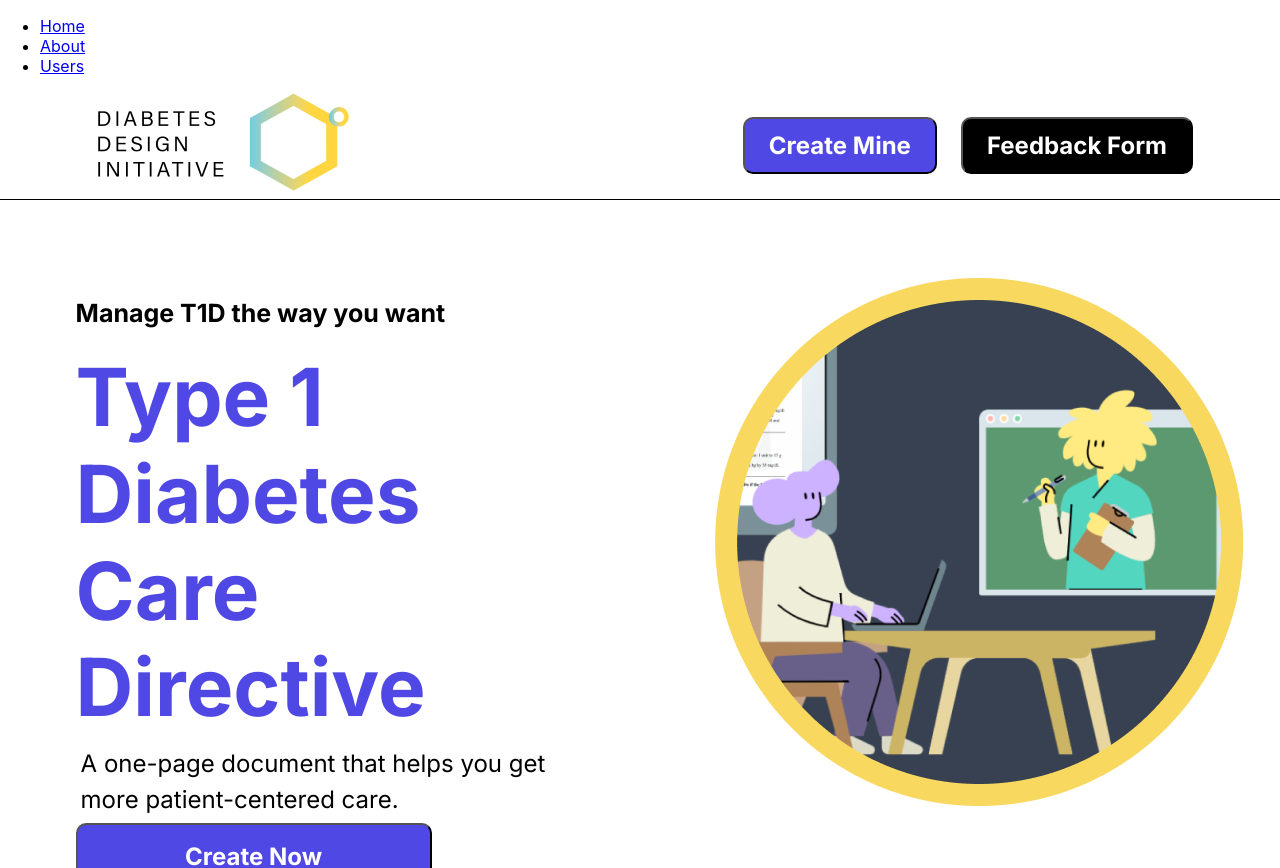
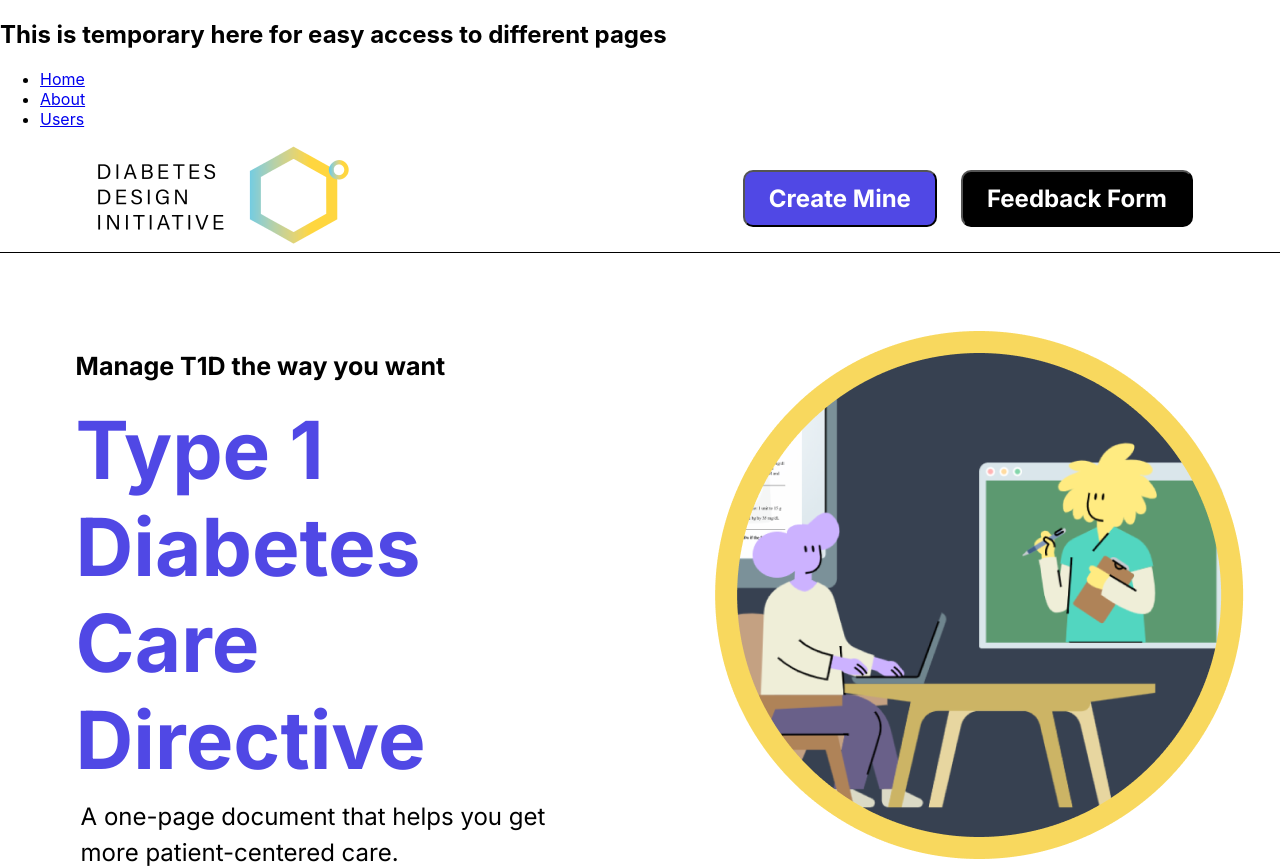
Before and after one commit to jhcode14/t1d-fall2021, a React (Create React App) app: page / in a window 1280 px wide. Shown: the top 868 px of the page. Built offline with nearby package versions, Linux system fonts and the light colour scheme.

Commit message:
Creating questionaries for testing

```diff
--- a/src/App.js
+++ b/src/App.js
@@ -20,6 +20,7 @@ function App() {
     <Router>
       <div>
         <nav>
+          <h2>This is temporary here for easy access to different pages</h2>
           <ul>
             <li>
               <Link to="/">Home</Link>
--- a/src/pages/Create.js
+++ b/src/pages/Create.js
@@ -1,4 +1,5 @@
 import React from "react";
+import * as Survey from "survey-react";
 
 var surveyJSON = {
   title: "Tell us, what technologies do you use?",
@@ -68,6 +69,7 @@ function sendDataToServer(sender) {
 
 function Create() {
   return (
+    <React.Fragment>
       <head>
         <script src="https://unpkg.com/survey-react"></script>
         <link
@@ -76,11 +78,14 @@ function Create() {
           rel="stylesheet"
         />
       </head>
+      <Survey.Survey json={surveyJSON} onComplete={sendDataToServer} />,
+      document.getElementById("surveyContainer")
+    </React.Fragment>
   );
 }
 
 export default Create;
 //ReactDOM.render(
-// <Survey.Survey json={surveyJSON} onComplete={sendDataToServer} />,
-//  document.getElementById("surveyContainer")
+// ,
+//
 //);
```
Lines whose indentation alone changed are shown as unchanged.
